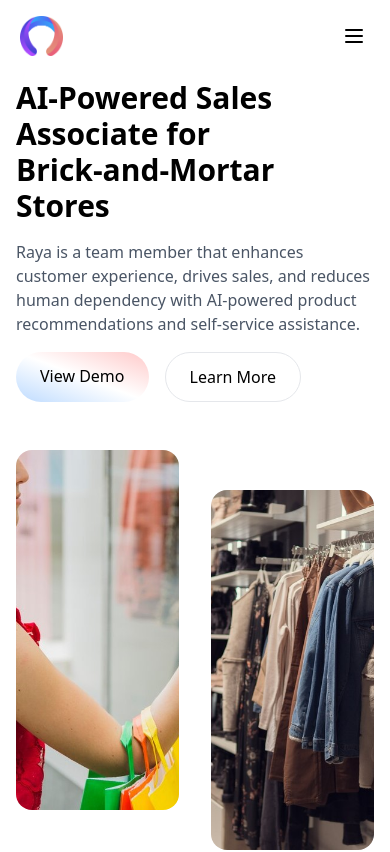
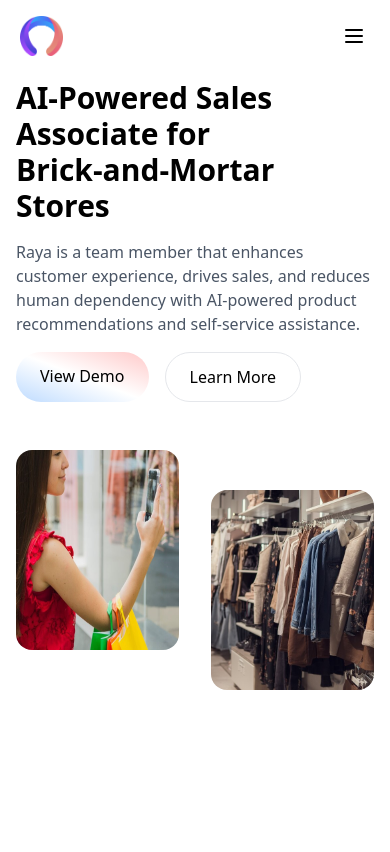
Before and after one commit to ArcsaleAi/arcsale_ui, a React (Vite) app: page / in a window 390 px wide. Shown: the top 852 px of the page. Built offline with nearby package versions, Linux system fonts and the light colour scheme.

Commit message:
changed image resolution

```diff
--- a/src/components/Home.tsx
+++ b/src/components/Home.tsx
@@ -161,14 +161,14 @@ const Home = ({
                 <img
                   src="n1.jpg"
                   alt="Drive-thru sign"
-                  className="w-full h-90 object-cover overflow-hidden"
+                  className="w-full md:h-90 h-50 md:object-cover overflow-hidden"
                 />
               </div>
               <div className="rounded-2xl overflow-hidden mt-10">
                 <img
                   src="n2.jpg"
                   alt="Person at drive-thru"
-                  className="w-full h-90 object-cover overflow-hidden"
+                  className="w-full md:h-90 h-50 object-cover overflow-hidden"
                 />
               </div>
             </div>
```
